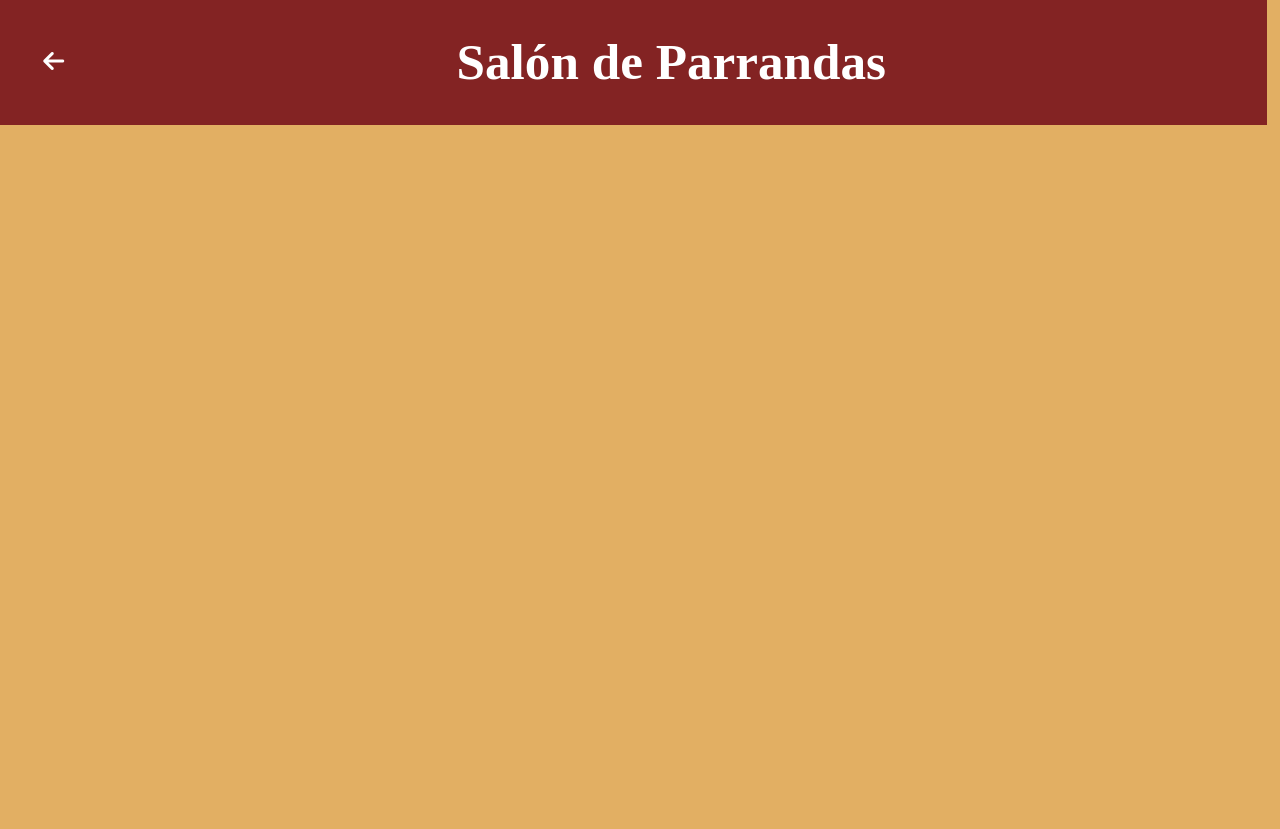
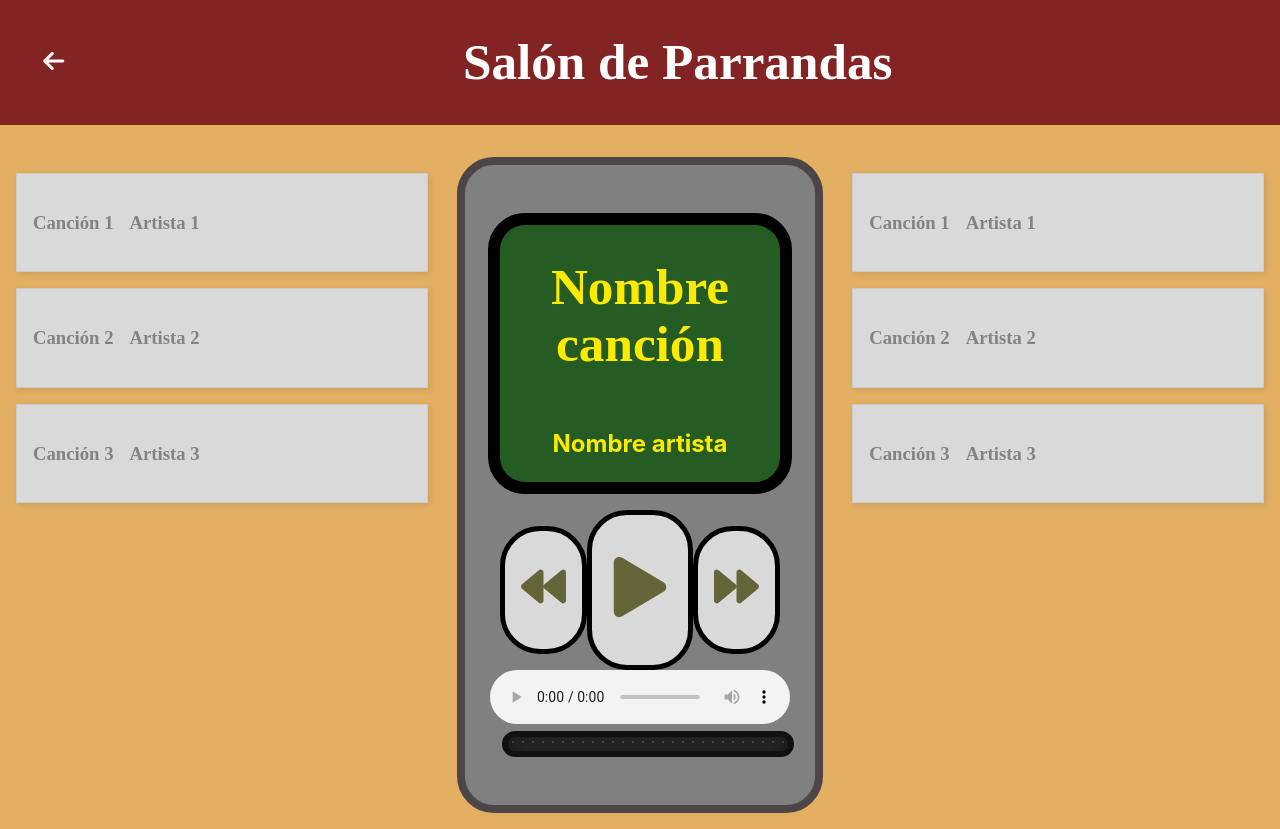
Before and after one commit to srodriguezsu/parranda, a React (Vite) app: page /salon-de-parrandas in a window 1280 px wide. Before the commit the page ends 800 px from the top, so only its background shows below. Built offline with nearby package versions, Linux system fonts and the light colour scheme.

Commit message:
Avance en salonPage

```diff
--- a/package.json
+++ b/package.json
@@ -12,6 +12,7 @@
   "dependencies": {
     "react": "^19.1.0",
     "react-dom": "^19.1.0",
+    "react-icons": "^5.5.0",
     "react-router-dom": "^7.6.2"
   },
   "devDependencies": {
--- a/src/App.jsx
+++ b/src/App.jsx
@@ -1,6 +1,6 @@
 import { BrowserRouter as Router, Routes, Route } from 'react-router-dom';
 import HomePage from "./pages/homePage.jsx";
-import ParrandasPage from "./pages/parrandasPage.jsx";
+import ParrandasPage from "./pages/salonPage/index.jsx";
 
 import NovenasPage from "./pages/novenasPage.jsx";
 import JuegosPage from "./pages/juegosPage.jsx";
--- a/src/components/header/index.css
+++ b/src/components/header/index.css
@@ -1,7 +1,7 @@
 .header-container {
     text-align: center;
     background-color: var(--color-rojo);
-    min-width: 99vw;
+    min-width: 100vw;
 
     display: flex;
     justify-content: space-between;
--- a/src/pages/parrandasPage.jsx
+++ /dev/null
@@ -1,13 +0,0 @@
-import React from 'react';
-
-import Header from "../components/header";
-
-const ParrandasPage = () => {
-    return (
-        <div>
-            <Header pageTitle={"Salón de Parrandas"}/>
-        </div>
-    );
-};
-
-export default ParrandasPage;
--- /dev/null
+++ b/src/pages/salonPage/cancion.css
@@ -0,0 +1,18 @@
+.cancion {
+    display: flex;
+    flex-direction: row;
+    gap: 1rem;
+    border: 1px solid #ccc;
+    padding: 1rem;
+    margin: 1rem 0;
+    background-color: #D9D9D9;
+    box-shadow: 2px 2px 6px rgba(0, 0, 0, 0.1);
+}
+
+.cancion h3 {
+    color: #848282
+}
+
+.cancion p {
+    color: #848282;
+}
--- /dev/null
+++ b/src/pages/salonPage/cancion.jsx
@@ -0,0 +1,14 @@
+import React from 'react';
+import './Cancion.css';
+
+const Cancion = ({ nombre, artista, audioSrc}) => {
+    return (
+
+        <div className="cancion">
+            <h3>{nombre}</h3>
+            <h3>{artista}</h3>
+        </div>
+    );
+};
+
+export default Cancion;
--- /dev/null
+++ b/src/pages/salonPage/index.css
@@ -0,0 +1,109 @@
+main {
+    margin-top: 1rem;
+    display: flex;
+    flex-direction: row;
+    justify-content: space-between;
+    padding: 1rem;
+}
+
+.cancionesIzq {
+    width: 33%;
+}
+
+.cancionesDer {
+    width: 33%;
+}
+
+.reproductor {
+    border: 8px solid #4C4646;
+    border-radius: 37px;
+    width: 28%;
+    height: 80vh;
+    display: flex;
+    flex-direction: column;
+    align-items: center;
+    background-color: #808080;
+}
+
+.display{
+    margin-top: 3rem;
+    border: 12px solid #000000;
+    border-radius: 37px;
+    text-align: center;
+    width: 80%;
+    height: 18em;
+    background-color: #245C24 ;
+    display: flex;
+    flex-direction: column;
+    justify-content: center;
+    align-items: center;
+    text-align: center;
+    color:#FCEB00
+}
+
+.display h2 {
+    color: #FCEB00;
+}
+
+.controls {
+    display:flex;
+    flex-direction: row;
+    width: 80%;
+    display: flex;
+    justify-content: space-around;
+    margin-top: 1rem;
+}
+
+.btnPrev, .btnNext {
+    border: 5px solid #000;
+    margin-top: 1rem;
+    width: 8rem;
+    height: 8rem;
+    border-radius: 40px;
+    background-color: #D9D9D9;
+    color: white;
+    cursor: pointer;
+    font-size: 1.5rem;
+}
+
+.btnPrev:hover, .btnNext:hover {
+    background-color: #726f6f;
+}
+
+.btnPlay{
+    border: 5px solid #000;
+    width: 10rem;
+    height: 10rem;
+    border-radius: 40px;
+    background-color: #D9D9D9;
+    color: white;
+    cursor: pointer;
+    font-size: 1.5rem;
+}
+
+.btnPlay:hover {
+    background-color: #726f6f;
+}
+
+.parlante {
+    width: 80%;
+    height: 33em;
+    background-color: black;
+    border-radius: 37px;
+    margin-left: 1rem;
+    background-color: #333;
+    background-image: radial-gradient(#666 1px, transparent 1px);
+    background-size: 10px 10px;
+    margin-bottom: 3rem;
+
+    display: flex;
+    flex-direction: column;
+    justify-content: center;
+    align-items: center;
+
+    color: white;
+    text-align: center;
+
+    box-shadow: inset 0 0 20px rgba(0, 0, 0, 0.6); /* profundidad tipo rejilla */
+    border: 6px solid #111;
+}
--- /dev/null
+++ b/src/pages/salonPage/index.jsx
@@ -0,0 +1,55 @@
+import React from 'react';
+import Header from "../../components/header/index.jsx";
+import Cancion from './cancion.jsx';
+import { FaBackward, FaPlay, FaForward } from 'react-icons/fa';
+import './index.css';
+
+const ParrandasPage = () => {
+    return (
+        <div>
+            <Header pageTitle={"Salón de Parrandas"}/>
+
+            <main>
+                <div className='cancionesIzq'>
+                    <Cancion nombre="Canción 1" artista="Artista 1" audioSrc="ruta/a/audio1.mp3" />
+                    <Cancion nombre="Canción 2" artista="Artista 2" audioSrc="ruta/a/audio2.mp3" />
+                    <Cancion nombre="Canción 3" artista="Artista 3" audioSrc="ruta/a/audio3.mp3" />
+
+                </div>
+
+                <div className='reproductor'>
+                    <div className='display'>
+                        <h1 className='nombreCancion'>Nombre canción</h1>
+                        <h2 className='artista'>Nombre artista</h2>
+                    </div>
+
+                    <div className='controls'>
+                        <button className='btnPrev'><FaBackward size={45} color="#666439"/></button>
+                        <button className='btnPlay'><FaPlay size={60} color="#666439"/></button>
+                        <button className='btnNext'><FaForward size={45} color="#666439"/></button>
+                    </div>
+
+                    <div className='progress-bar'>
+                        <audio className='audio' controls>
+                            <source src="ruta/a/audio.mp3" type="audio/mpeg" />
+                            Tu navegador no soporta la reproducción de audio.
+                        </audio>
+                    </div>
+
+
+                    <div className='parlante'></div>
+
+                </div>
+
+                <div className='cancionesDer'>
+                    <Cancion nombre="Canción 1" artista="Artista 1" audioSrc="ruta/a/audio1.mp3" />
+                    <Cancion nombre="Canción 2" artista="Artista 2" audioSrc="ruta/a/audio2.mp3" />
+                    <Cancion nombre="Canción 3" artista="Artista 3" audioSrc="ruta/a/audio3.mp3" />
+                </div>
+
+            </main>
+        </div>
+    );
+};
+
+export default ParrandasPage;
```
Also changed, not shown: 1 other file (tests, documents, lock files or other folders).
